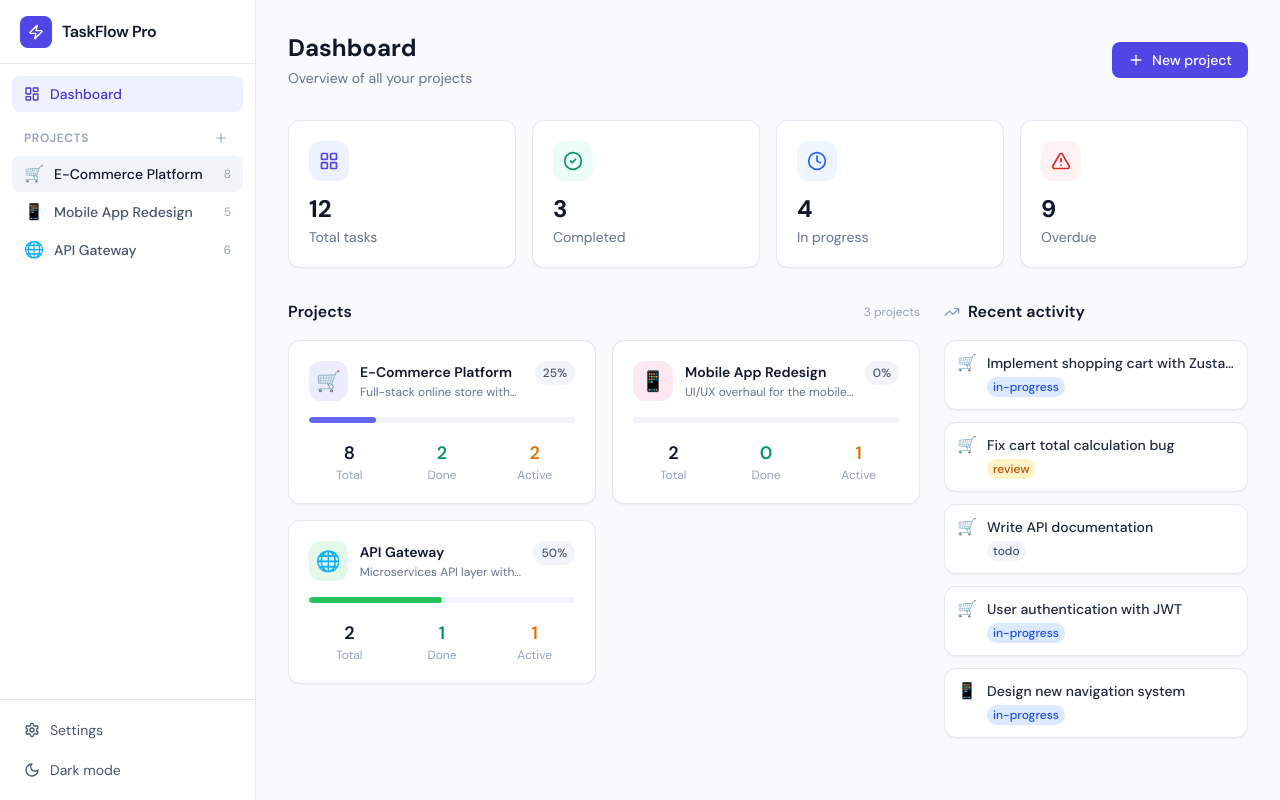
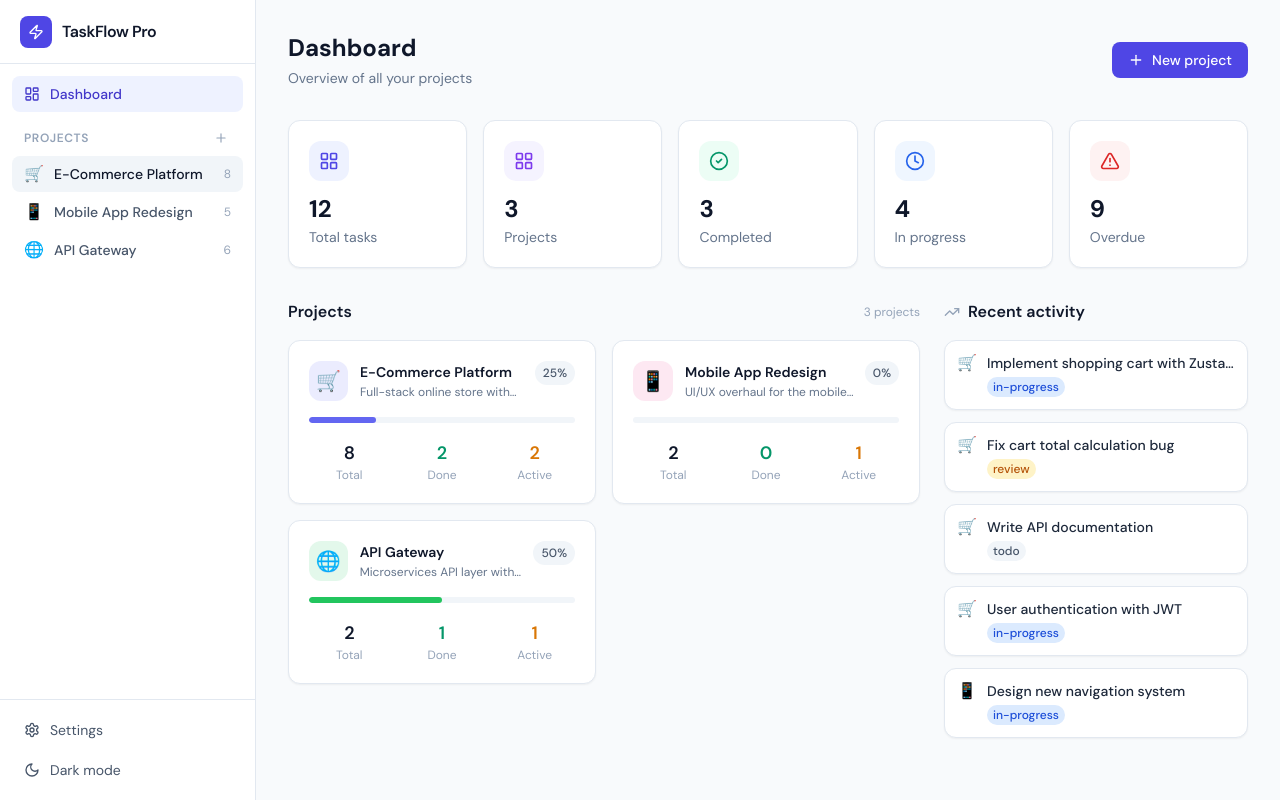
Before and after one commit to nileshshete2024/taskflow-pro, a React (Vite) app: page /dashboard in a window 1280 px wide. Built offline with nearby package versions, Linux system fonts and the light colour scheme.

Commit message:
feat: add projects summary card to dashboard stats

```diff
--- a/src/pages/DashboardPage.tsx
+++ b/src/pages/DashboardPage.tsx
@@ -97,9 +97,10 @@ export const DashboardPage = () => {
       </div>
 
       {/* Summary stats */}
-      <div className="grid grid-cols-4 gap-4 mb-8">
+      <div className="grid grid-cols-1 sm:grid-cols-2 xl:grid-cols-5 gap-4 mb-8">
         {[
           { label: 'Total tasks', value: totalTasks, icon: LayoutGrid, color: 'text-primary-600', bg: 'bg-primary-50 dark:bg-primary-900/30' },
+          { label: 'Projects', value: projects.length, icon: LayoutGrid, color: 'text-violet-600', bg: 'bg-violet-50 dark:bg-violet-900/30' },
           { label: 'Completed', value: doneTasks, icon: CheckCircle2, color: 'text-emerald-600', bg: 'bg-emerald-50 dark:bg-emerald-900/30' },
           { label: 'In progress', value: inProgressTasks, icon: Clock, color: 'text-blue-600', bg: 'bg-blue-50 dark:bg-blue-900/30' },
           { label: 'Overdue', value: overdueTasks, icon: AlertTriangle, color: 'text-red-600', bg: 'bg-red-50 dark:bg-red-900/30' },
```
